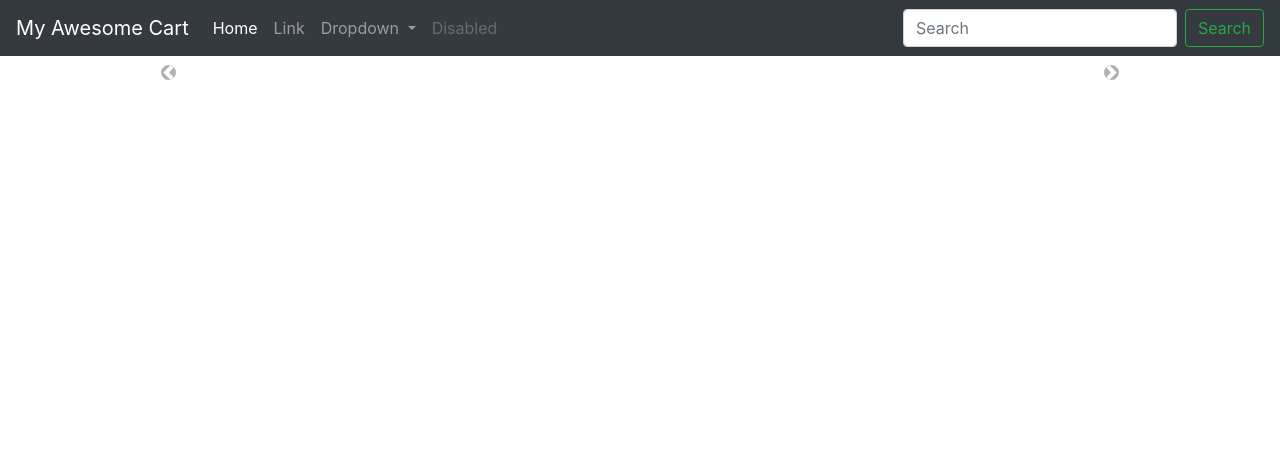
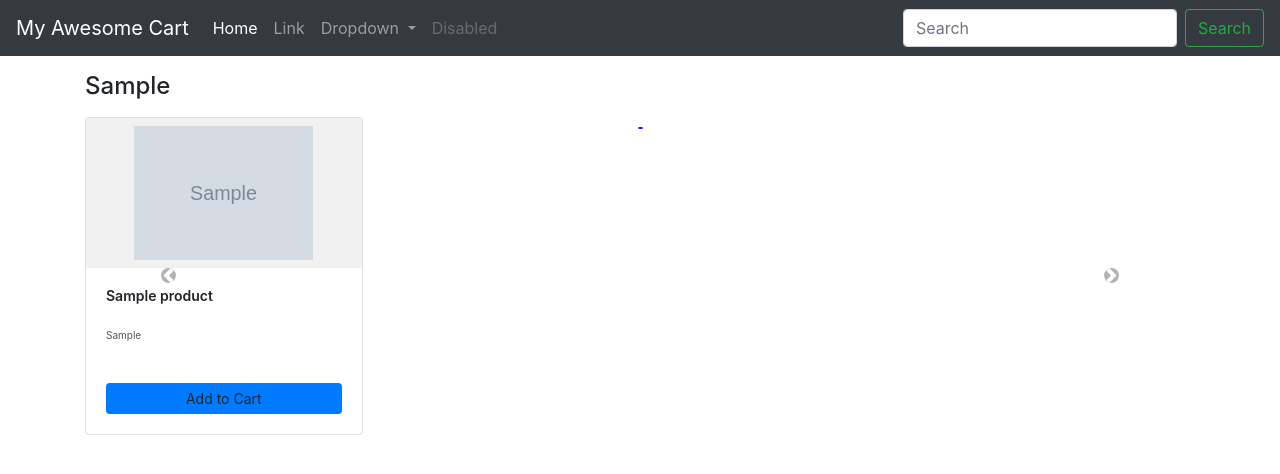
Before and after one commit to Akash3570/E-COMMERCE-SITE, a Django app: page /shop/ in a window 1280 px wide. Shown: the top 474 px of the page. Run offline with Django 5.2, Linux system fonts and the light colour scheme; tables that the repository leaves empty hold one stand-in row (values such as "Sample post"); grey boxes marked "Sample" are stand-in pictures; some libraries are stand-ins or nearby versions.

Commit message:
adding jinja for different slides

```diff
--- a/shop/templates/shop/index.html
+++ b/shop/templates/shop/index.html
@@ -6,30 +6,20 @@
 {% block css %}
 <style>
 .card-col { padding-left: 0; padding-right: 0; }
-
-.card-img-top {
-  width: 100% !important;
-  height: 150px !important;
-  object-fit: contain !important;
-  background: #f1f1f1 !important;
-  padding: 8px !important;
-}
-
 .carousel-indicators { top: 0; }
 .carousel-indicators li {
   width: 5px;
   height: 2px;
   border-radius: 50%;
-  background-color: rgba(0,0,0,0.25);
-}
+  background-color: rgba(0,0,0,0.25); }
 .carousel-indicators .active { background-color: blue; }
 
-.carousel-control-prev-icon,
-.carousel-control-next-icon {
-  background-color: rgba(0,0,0,0.6);
-  border-radius: 50%;
-    width: 15px;        /* pehle ~30–40px hota hai */
-  height: 15px;
+.card-img-top {
+  width: 100%;
+  height: 150px;
+  object-fit: contain;
+  background: #f1f1f1;
+  padding: 8px;
 }
 
 .card.h-100 { display:flex; flex-direction:column; }
@@ -37,7 +27,7 @@
 .card { height: 100%; }
 
 .card-title {
-  font-size: 16px;
+  font-size: 14px;
   font-weight: 600;
   height: 2em;
   overflow: hidden;
@@ -50,17 +40,34 @@
   overflow: hidden;
   color: #555;
 }
+
+.carousel-control-prev-icon,
+.carousel-control-next-icon {
+  width: 15px;
+  height: 15px;
+  background-color: rgba(0,0,0,0.6);
+  border-radius: 50%;
+}
 </style>
 {% endblock %}
 
 {% block body %}
 <div class="container my-3">
-  <div id="demo" class="carousel slide" data-ride="carousel">
+
+{% for cat in all_products %}
+
+  <!-- Category Title -->
+  <h4 class="my-3">{{ cat.category }}</h4>
+
+  <!-- Category Carousel -->
+  <div id="carousel{{ forloop.counter }}"
+       class="carousel slide"
+       data-ride="carousel">
 
     <!-- Indicators -->
     <ol class="carousel-indicators">
-      {% for slide in slides %}
-      <li data-target="#demo"
+      {% for slide in cat.slides %}
+      <li data-target="#carousel{{ forloop.parentloop.counter }}"
           data-slide-to="{{ forloop.counter0 }}"
           class="{% if forloop.first %}active{% endif %}">
       </li>
@@ -69,7 +76,7 @@
 
     <!-- Slides -->
     <div class="carousel-inner">
-      {% for slide in slides %}
+      {% for slide in cat.slides %}
       <div class="carousel-item {% if forloop.first %}active{% endif %}">
         <div class="row no-gutters">
 
@@ -80,7 +87,7 @@
               <div class="card-body d-flex flex-column">
                 <h5 class="card-title">{{ p.product_name }}</h5>
                 <p class="card-text">{{ p.des }}</p>
-                <a href="#" class="btn btn-primary mt-auto">Add to Cart</a>
+                <a class="btn btn-primary btn-sm mt-auto">Add to Cart</a>
               </div>
             </div>
           </div>
@@ -92,16 +99,21 @@
     </div>
 
     <!-- Controls -->
-    <a class="carousel-control-prev" href="#demo" role="button" data-slide="prev">
+    <a class="carousel-control-prev"
+       href="#carousel{{ forloop.counter }}"
+       role="button" data-slide="prev">
       <span class="carousel-control-prev-icon"></span>
-      <span class="sr-only">Previous</span>
     </a>
 
-    <a class="carousel-control-next" href="#demo" role="button" data-slide="next">
+    <a class="carousel-control-next"
+       href="#carousel{{ forloop.counter }}"
+       role="button" data-slide="next">
       <span class="carousel-control-next-icon"></span>
-      <span class="sr-only">Next</span>
     </a>
 
   </div>
+
+{% endfor %}
+
 </div>
 {% endblock %}
```
